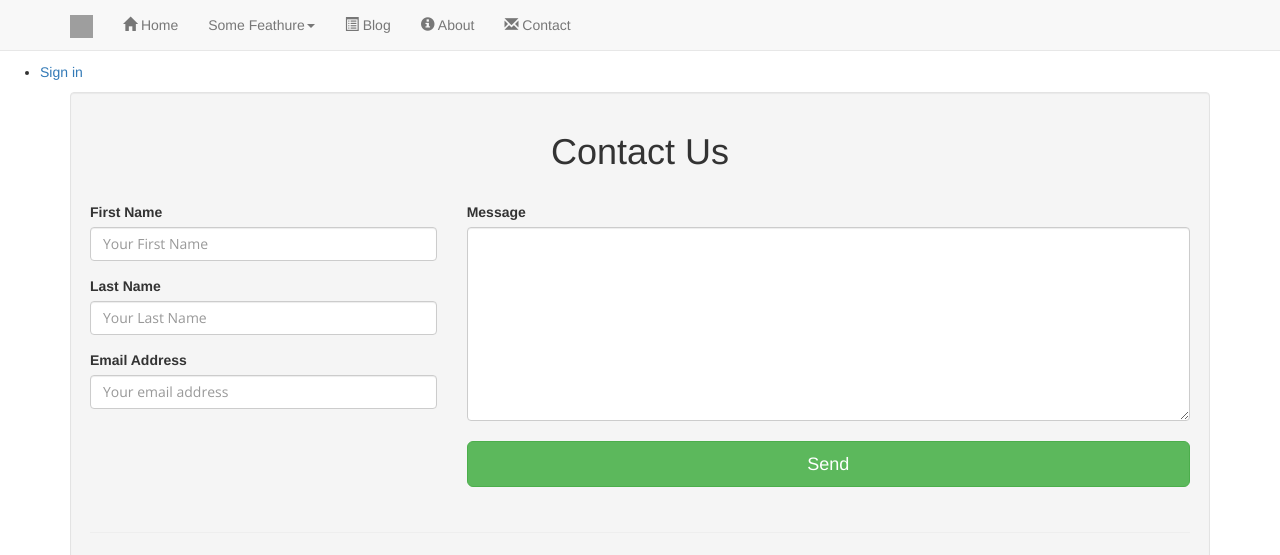
After one commit to YuriiKrupa/businessWebPage, a Rails app: page /contact_us in a window 1280 px wide. The commit adds this page. Shown: the top 555 px of the page. Run offline with Rails 7, Linux system fonts and the light colour scheme; style sheets or scripts are compiled from the project's sources; some libraries are stand-ins or nearby versions; grey boxes are pictures that could not be loaded.

Commit message:
Bug fixes + Start work on Contact page

```diff
--- a/app/views/blog_articles/_blog_article.html.erb
+++ b/app/views/blog_articles/_blog_article.html.erb
@@ -31,7 +31,7 @@ figure img{
                 <div class="col-sm-6 col-md-8">
                     <span class="label label-default pull-right"><i class="glyphicon glyphicon-comment"></i>50</span>
                     <h4><%= blog_article.title %></h4>
-                    <p><%= blog_article.content %></p>
+                    <p><%= strip_tags(blog_article.content.first(100))+"... " %></p>
                     <section>
                         <i class="glyphicon glyphicon-folder-open"></i>Bootstrap
                         <i class="glyphicon glyphicon-user"> <%= blog_article.author %></i>
--- a/app/views/layouts/_footer.html.erb
+++ b/app/views/layouts/_footer.html.erb
@@ -12,16 +12,16 @@
 
           <li class="widget-container widget_nav_menu"><!-- widgets list -->
 
-            <h1 class="title-widget">Useful links</h1>
+            <h1 class="title-widget">Company</h1>
 
             <ul>
               <li><a  href="#"><i class="fa fa-angle-double-right"></i> About Us</a></li>
-              <li><a  href="#"><i class="fa fa-angle-double-right"></i> Contact Us</a></li>
+              <li><a  href="<%= contact_us_path %>"><i class="fa fa-angle-double-right"></i> Contact Us</a></li>
+              <li><a  href="<%= blog_articles_path %>"><i class="fa fa-angle-double-right"></i> Our Blog</a></li>
               <li><a  href="#"><i class="fa fa-angle-double-right"></i> Success Stories</a></li>
               <li><a  href="#"><i class="fa fa-angle-double-right"></i> PG Courses</a></li>
               <li><a  href="#"><i class="fa fa-angle-double-right"></i> Achiever's Batch</a></li>
-              <li><a  href="#"><i class="fa fa-angle-double-right"></i>  Regular Batch</a></li>
-              <li><a  href="#"><i class="fa fa-angle-double-right"></i>  Test & Discussion</a></li>
+
               <li><a  href="#"><i class="fa fa-angle-double-right"></i>  Fast Track T & D</a></li>
             </ul>
 
@@ -40,7 +40,7 @@
 
           <li class="widget-container widget_nav_menu"><!-- widgets list -->
 
-            <h1 class="title-widget">Useful links</h1>
+            <h1 class="title-widget">Academy</h1>
 
             <ul>
               <li><a  href="#"><i class="fa fa-angle-double-right"></i>  Test Series Schedule</a></li>
@@ -48,8 +48,6 @@
               <li><a  href="#"><i class="fa fa-angle-double-right"></i>  PG Dr. Bhatia Books</a></li>
               <li><a  href="#"><i class="fa fa-angle-double-right"></i>  UG Courses</a></li>
               <li><a  href="#"><i class="fa fa-angle-double-right"></i>  Satellite Education</a></li>
-              <li><a  href="#"><i class="fa fa-angle-double-right"></i>  Study Centres</a></li>
-              <li><a  href="#"><i class="fa fa-angle-double-right"></i>  State P.G. Mocks</a></li>
               <li><a  href="#" target="_blank"><i class="fa fa-angle-double-right"></i> Results</a></li>
 
             </ul>
@@ -69,7 +67,7 @@
 
           <li class="widget-container widget_nav_menu"><!-- widgets list -->
 
-            <h1 class="title-widget">Useful links</h1>
+            <h1 class="title-widget">Career</h1>
 
             <ul>
 
@@ -79,8 +77,6 @@
               <li><a href="#"><i class="fa fa-angle-double-right"></i> Grand Tests Series</a></li>
               <li><a href="#"><i class="fa fa-angle-double-right"></i> Subject Wise Test Series</a></li>
               <li><a href="#"><i class="fa fa-angle-double-right"></i> Smart Book</a></li>
-              <li><a href="#"><i class="fa fa-angle-double-right"></i> Test Centres</a></li>
-              <li><a href="#"><i class="fa fa-angle-double-right"></i>  Admission Form</a></li>
               <li><a href="#"><i class="fa fa-angle-double-right"></i>  Computer Live Test</a></li>
 
             </ul>
--- a/app/views/layouts/_header.html.erb
+++ b/app/views/layouts/_header.html.erb
@@ -27,7 +27,7 @@
         <li>
         <a href="<%= blog_articles_path %>"><span class="glyphicon glyphicon-list-alt"></span> Blog</a></li>
         <li><a href="#about"><span class="glyphicon glyphicon-info-sign"></span> About</a></li>
-        <li><a href="#contact"><span class="glyphicon glyphicon-envelope"></span> Contact</a></li>
+        <li><a href="<%= contact_us_path %>"><span class="glyphicon glyphicon-envelope"></span> Contact</a></li>
       </ul>
     </div>
   </div>
--- /dev/null
+++ b/app/views/static/contact_us.html.erb
@@ -0,0 +1,77 @@
+<div class="container">
+  <form class="well" role="form">
+    <div class="row">
+      <h1 class="text-center">Contact Us</h1><br>
+      <div class="col-md-4">
+        <div class="form-group">
+          <label>First Name</label>
+          <input class="form-control" placeholder="Your First Name" type="text">
+        </div>
+
+        <div class="form-group">
+          <label>Last Name</label>
+          <input class="form-control" placeholder="Your Last Name" type="text">
+        </div>
+
+        <div class="form-group">
+          <label>Email Address</label>
+          <input class="form-control" placeholder="Your email address" type="text">
+        </div>
+<!-- Contact subject
+        <div class="form-group">
+          <label>Subject</label>
+          <select class="form-control" id="subject" name="subject">
+            <option selected value="na">
+              Choose One:
+            </option>
+
+            <option value="service">
+              General Customer Service
+            </option>
+
+            <option value="suggestions">
+              Suggestions
+            </option>
+
+            <option value="product">
+              Product Support
+            </option>
+          </select>
+        </div>
+-->
+
+
+      </div>
+
+      <div class="col-md-8">
+        <label>Message</label>
+        <textarea class="form-control" rows="9"></textarea>
+        <br>
+        <button class="btn btn-success btn-lg btn-block" type="submit">Send</button>
+        <br>
+      </div>
+
+
+    </div>
+
+    <br><hr><br>
+    <div class="container">
+      <div class="row-fluid">
+        <div class="col-md-8">
+          <iframe width="100%" height="350" frameborder="0" scrolling="no" marginheight="0" marginwidth="0" src="https://www.google.com/maps/embed?pb=!1m18!1m12!1m3!1d2621.8101633129895!2d24.709012566804745!3d48.91900898226628!2m3!1f0!2f0!3f0!3m2!1i1024!2i768!4f13.1!3m3!1m2!1s0x4730c16ae2f37afb%3A0x2a00a9870320ef62!2z0LLRg9C70LjRhtGPINCh0ZbRh9C-0LLQuNGFINGB0YLRgNGW0LvRjNGG0ZbQsiwgMjMsINCG0LLQsNC90L4t0KTRgNCw0L3QutGW0LLRgdGM0LosINCG0LLQsNC90L4t0KTRgNCw0L3QutGW0LLRgdGM0LrQsCDQvtCx0LvQsNGB0YLRjA!5e0!3m2!1suk!2sua!4v1489920806532"></iframe>
+        </div>
+
+        <div class="col-md-4">
+          <h2>Snail mail</h2>
+          <address>
+            <strong>Extim City business center</strong><br>
+            Sichovych Strilciv, 23 street<br>
+            Ukraine<br>
+            Ivano-Frankivsk<br>
+            <abbr title="Phone">Phone:</abbr> 01234 567 890
+          </address>
+        </div>
+      </div>
+    </div>
+  </form>
+</div>
--- a/config/routes.rb
+++ b/config/routes.rb
@@ -1,5 +1,5 @@
 Rails.application.routes.draw do
-  root 'main#index'
+  root 'static#index'
 
   devise_for :users
   # For details on the DSL available within this file, see http://guides.rubyonrails.org/routing.html
@@ -7,4 +7,5 @@ Rails.application.routes.draw do
   resources :blog_articles
   resources :articles
 
+  get 'contact_us', to:'static#contact_us'
 end
```
Also changed, not shown: app/controllers/main_controller.rb (deleted, +0 -11 lines), app/controllers/static_controller.rb (added, +11 -0 lines), app/views/static/_carousel.html.erb (renamed from app/views/main/_carousel.html.erb), app/views/static/_carousel1.html.erb (renamed from app/views/main/_carousel1.html.erb), app/views/static/_testemonial.html.erb (renamed from app/views/main/_testemonial.html.erb), app/views/static/index.html.erb (renamed from app/views/main/index.html.erb).
